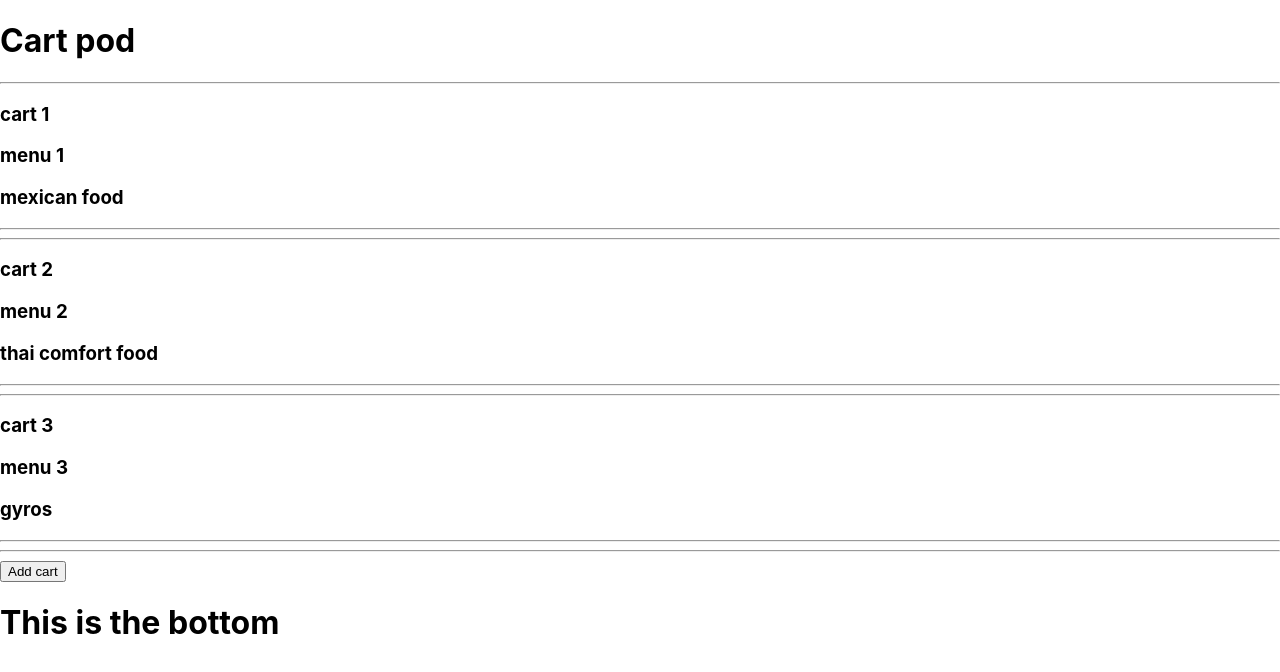
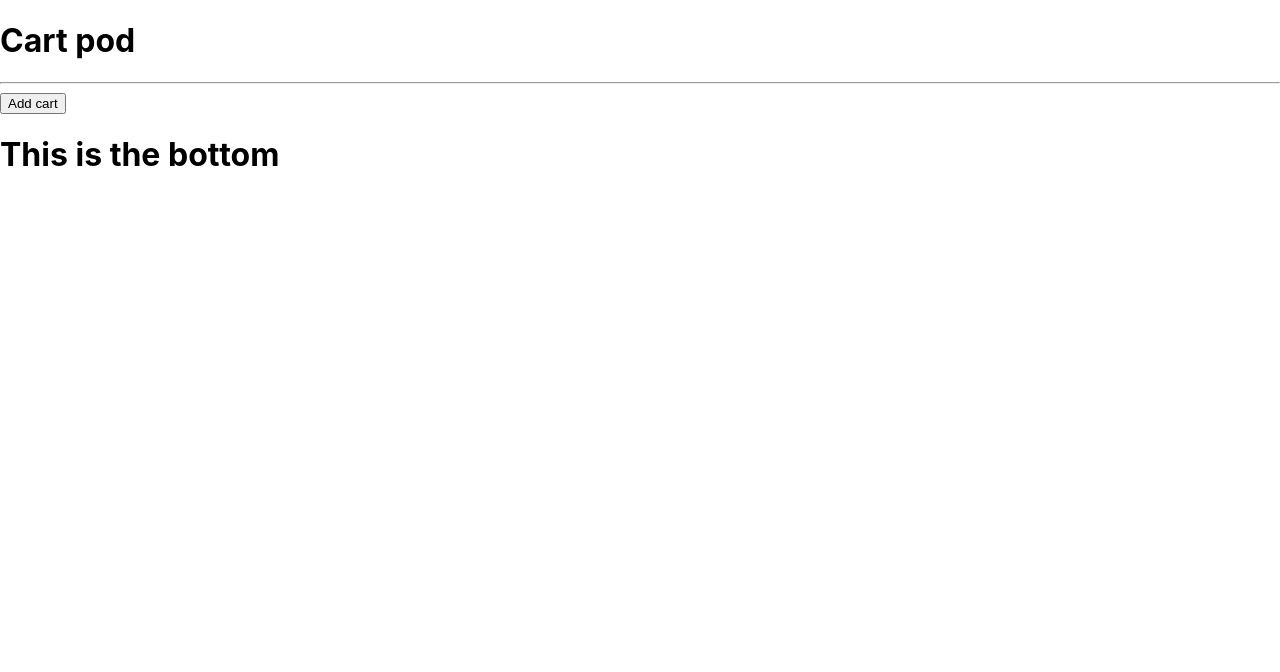
Before and after one commit to BryonBurke/component-practice, a React (Create React App) app: page / in a window 1280 px wide. Shown: the top 672 px of the page. Built offline with nearby package versions, Linux system fonts and the light colour scheme.

Commit message:
pass onNewCartCreation prop to NewCartForm

```diff
--- a/src/components/CartList.js
+++ b/src/components/CartList.js
@@ -1,39 +1,28 @@
 import React from 'react';
 import Cart from './Cart';
+import PropTypes from 'prop-types'
 
 
-const masterCartList = [
-  {
-    name: "cart 1",
-    menu: "menu 1",
-    description: "mexican food",
-  },
-  {
-    name: "cart 2",
-    menu: "menu 2",
-    description: 'thai comfort food',
-  },
-  {
-    name: "cart 3",
-    menu: "menu 3",
-    description: "gyros",
-  },
-];
 
-const CartList = () => {
+
+const CartList = (props) => {
   return (
     <React.Fragment>
       <hr />
-      {masterCartList.map((cart, index) => (
+      {props.cartList.map((cart) => (
         <Cart
           name={cart.name}
           menu={cart.menu}
           description={cart.description}
-          key={index}
+
         />
       ))}
     </React.Fragment>
   );
 }
 
+CartList.propTypes = {
+  cartList: PropTypes.array
+};
+
 export default CartList;
--- a/src/components/NewCartForm.js
+++ b/src/components/NewCartForm.js
@@ -1,5 +1,6 @@
 import React from 'react';
 import { v4 } from 'uuid';
+import PropTypes from 'prop-types';
 
 const NewCartForm = (props) => {
   return (
@@ -24,10 +25,12 @@ const NewCartForm = (props) => {
 
 const handleNewPodFormSubmission = (event) => {
   event.preventDefault();
-  console.log(event.target.name.value);
-  console.log(event.target.menu.value);
-  console.log(event.target.issue.value);
+  props.onNewCartCreation({ name: event.target.name.value, menu: event.target.menu.value, description: event.target.description.value, id: v4() });
 }
 
 
+NewCartForm.propTypes = {
+  onNewCartCreation: PropTypes.func
+};
+
 export default NewCartForm;
--- a/src/components/PodControl.js
+++ b/src/components/PodControl.js
@@ -27,7 +27,7 @@ class PodControl extends React.Component {
     let buttonText = null;
     if (this.state.formVisibleOnPage){
       currentlyVisibleState =
-      <NewCartForm/>
+        <NewCartForm onNewCartCreation={this.handleAddingNewCartToList} />
       buttonText = "Return to Cart Pod";
     } else {
       currentlyVisibleState =
```
